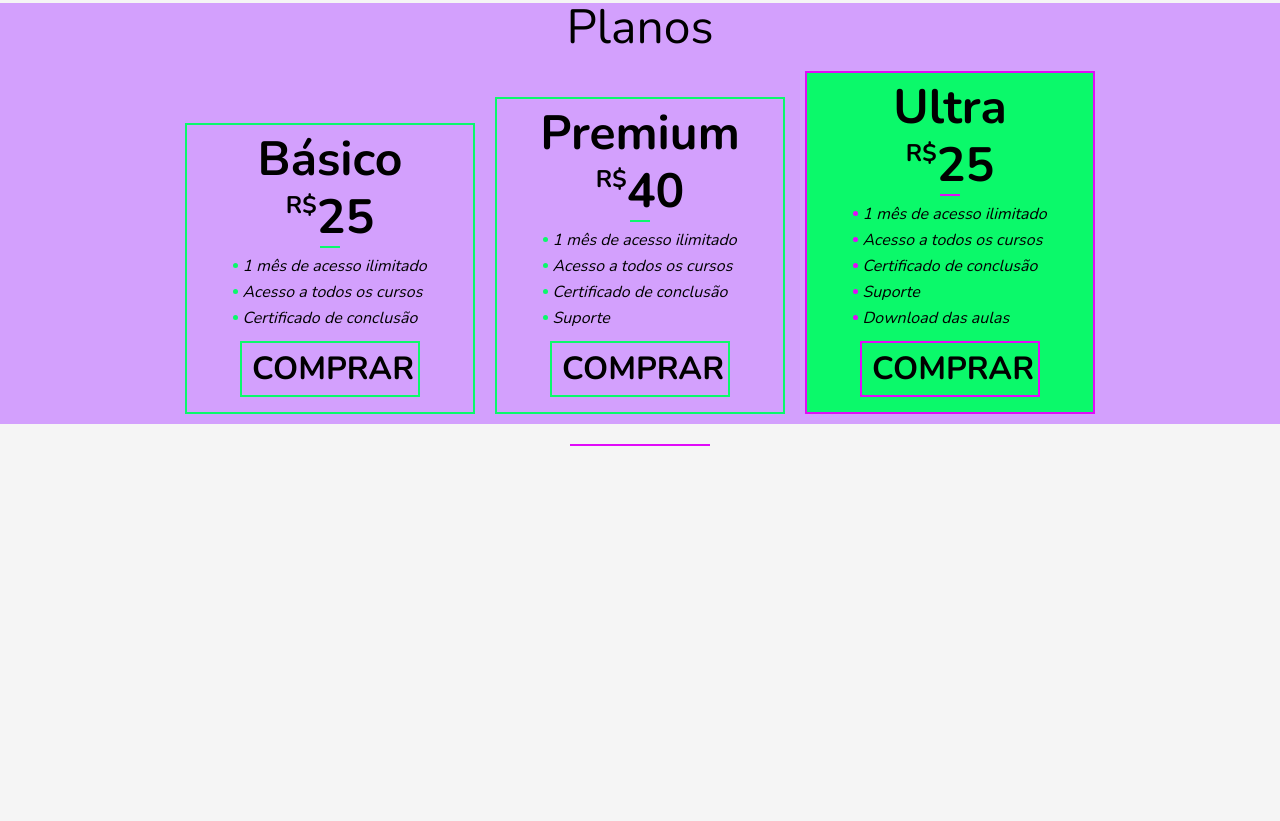
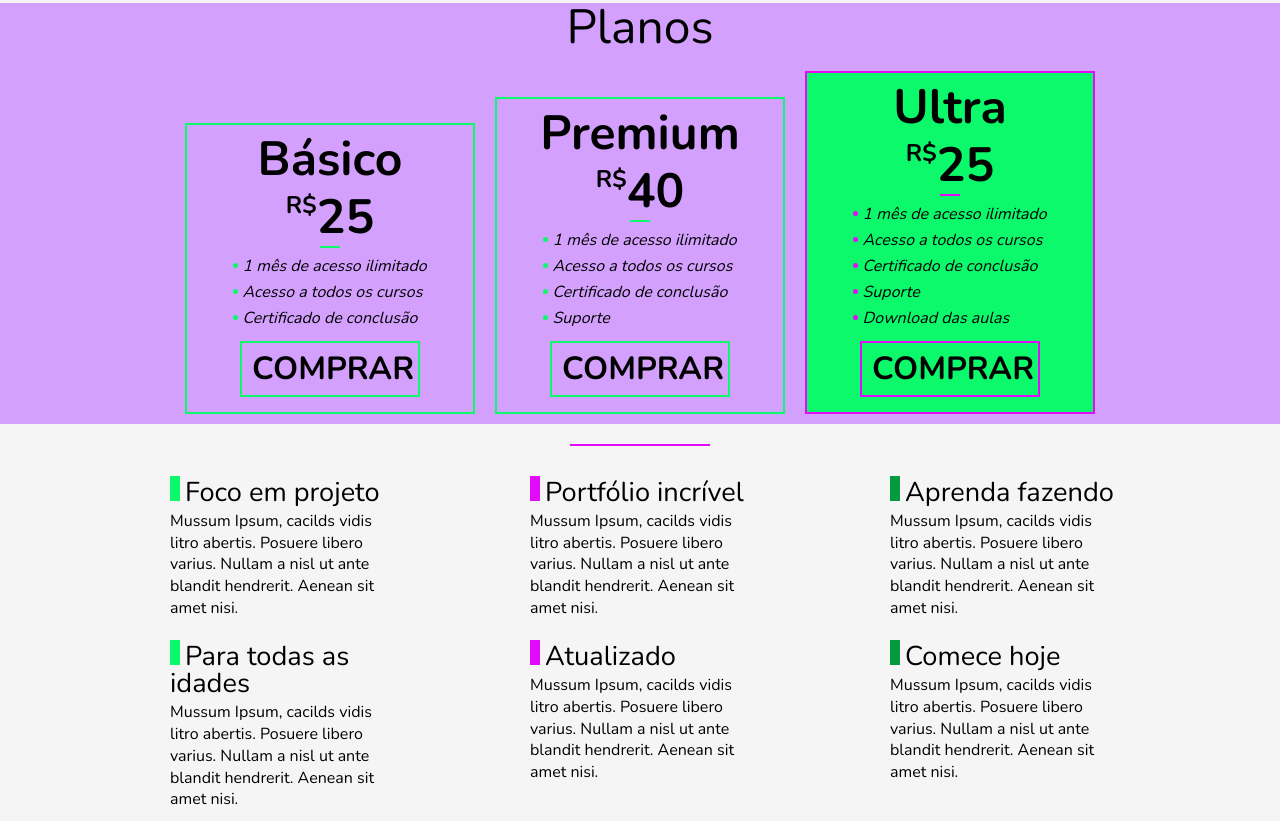
Before and after one commit to brunnasousa/frontbox, a plain HTML site: page index.html in a window 1280 px wide. Shown: the part 1266-2087 px from the top of the page. Before the commit the page ends 1732 px from the top, so only its background shows below. Drawn offline with nearby package versions, Linux system fonts and the light colour scheme.

Commit message:
add vantagens

```diff
--- a/css/styles.css
+++ b/css/styles.css
@@ -161,7 +161,7 @@ img {
 	flex-wrap: wrap;
 	justify-content: center;
 
-	align-items: flex-end;
+	align-items: flex-end; /*alinhando pela base*/
 }
 
 .plano{
@@ -262,6 +262,57 @@ img {
 /**********************************/
 /* 7. Vantagens
 /**********************************/
+.vantagens{
+	max-width: 980px;
+	margin: 0 auto;
+	display: flex;
+	flex-wrap: wrap;
+
+	justify-content: space-between;
+}
+
+.vantagem{
+	max-width: 240px;
+	margin: 10px;
+}
+
+.vantagem__titulo{
+	font-size: 1.7rem;
+	margin-bottom: 5px;
+	margin-left: 10px;
+}
+
+/*pseudo-elemento - before = marcador*/
+.vantagem__titulo::before{
+	content: ""; /*necessario para poder aparecer o marcador*/
+	display: inline-block;
+	width: 10px;
+	height: 25px;
+	margin-right: 5px;
+}
+
+
+/*1 e 4 filho*/
+.vantagem:nth-of-type(3n+1) .vantagem__titulo::before{
+	background: var(--clr-green-light);
+}
+
+/*2 e 5 filho*/
+.vantagem:nth-of-type(3n+2) .vantagem__titulo::before{
+	background: var(--clr-pink-dark);
+}
+
+/*3 e 6 filho*/
+.vantagem:nth-of-type(3n+3) .vantagem__titulo::before{
+	background: var(--clr-green-dark);
+}
+
+@media (max-width: 800px){
+	.vantagem {
+		max-width: 220px;
+	}
+}
+
 
 /**********************************/
 /* 8. Newsletter
--- a/index.html
+++ b/index.html
@@ -146,5 +146,54 @@
 
 	<hr>
 
+	<section class="vantagens" id="vantagens">
+		<div class="vantagem">
+			<h2 class="vantagem__titulo">Foco em projeto</h2>
+			<p class="vantagem__descricao">Mussum Ipsum, cacilds vidis litro abertis. Posuere libero varius. Nullam a nisl
+				ut ante blandit hendrerit. Aenean sit
+				amet nisi.</p>
+		</div>
+
+		<div class="vantagem">
+			<h2 class="vantagem__titulo">Portfólio incrível</h2>
+			<p class="vantagem__descricao">Mussum Ipsum, cacilds vidis litro abertis. Posuere libero varius. Nullam a nisl
+				ut
+				ante blandit hendrerit. Aenean sit
+				amet nisi.</p>
+		</div>
+
+		<div class="vantagem">
+			<h2 class="vantagem__titulo">Aprenda fazendo</h2>
+			<p class="vantagem__descricao">Mussum Ipsum, cacilds vidis litro abertis. Posuere libero varius. Nullam a nisl
+				ut
+				ante blandit hendrerit. Aenean sit
+				amet nisi.</p>
+		</div>
+
+		<div class="vantagem">
+			<h2 class="vantagem__titulo">Para todas as idades</h2>
+			<p class="vantagem__descricao">Mussum Ipsum, cacilds vidis litro abertis. Posuere libero varius. Nullam a nisl
+				ut
+				ante blandit hendrerit. Aenean sit
+				amet nisi.</p>
+		</div>
+
+		<div class="vantagem">
+			<h2 class="vantagem__titulo">Atualizado</h2>
+			<p class="vantagem__descricao">Mussum Ipsum, cacilds vidis litro abertis. Posuere libero varius. Nullam a nisl
+				ut
+				ante blandit hendrerit. Aenean sit
+				amet nisi.</p>
+		</div>
+
+		<div class="vantagem">
+			<h2 class="vantagem__titulo">Comece hoje</h2>
+			<p class="vantagem__descricao">Mussum Ipsum, cacilds vidis litro abertis. Posuere libero varius. Nullam a nisl
+				ut
+				ante blandit hendrerit. Aenean sit
+				amet nisi.</p>
+		</div>
+	</section>
+
 </body>
 </html>
```
Also changed, not shown: textos.html (deleted, +0 -94 lines).
